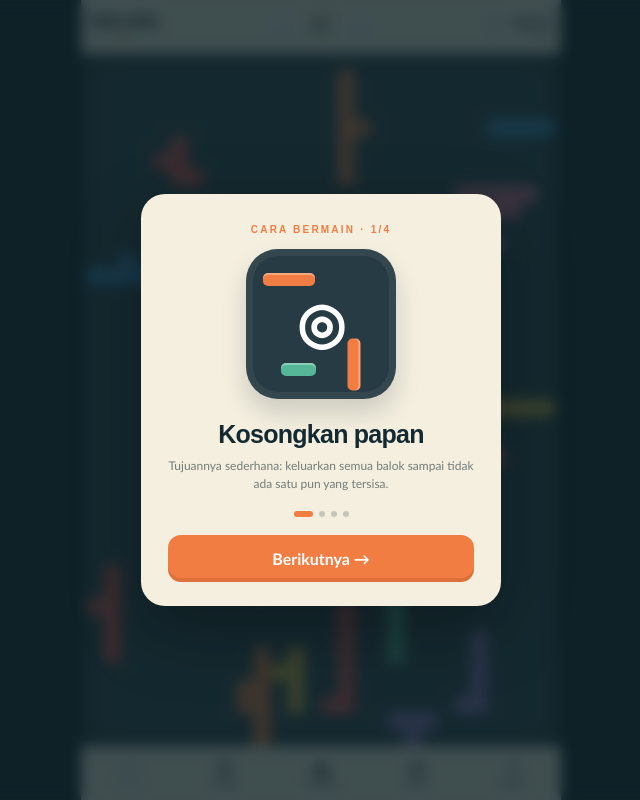
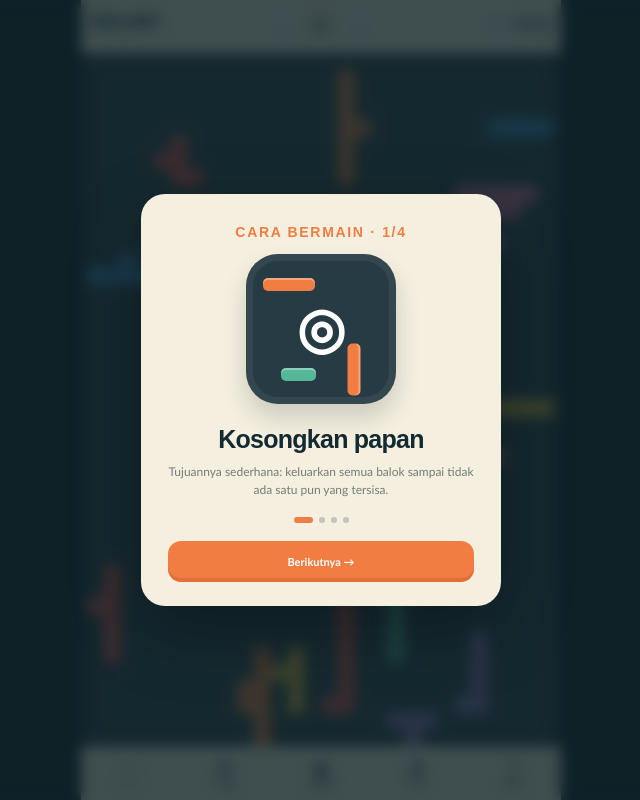
Before and after one commit to ahsubhan/BalokKosong, a Next.js app: page / in a window 1280 px wide. Shown: the whole page, without its empty margins (319-959 px from the left). Built offline with nearby package versions, Linux system fonts and the light colour scheme.

Commit message:
Refine onboarding typography and navigation buttons

```diff
--- a/app/globals.css
+++ b/app/globals.css
@@ -98,7 +98,7 @@ h1 span { color:var(--orange); }
 .mode-list{display:grid;gap:9px;margin:17px 0}.mode-list button{display:flex;align-items:center;gap:12px;padding:12px;border:2px solid transparent;border-radius:13px;background:#fff8;color:var(--ink);text-align:left}.mode-list button.active{border-color:var(--orange);background:#fff}.mode-list button>b{display:grid;place-items:center;width:40px;height:40px;border-radius:10px;background:var(--ink);color:#fff;font-size:19px}.mode-list span{display:flex;flex-direction:column}.mode-list strong{font-size:12px}.mode-list small{margin-top:4px;color:var(--muted);font-size:9px}.timeout-icon{display:grid;place-items:center;width:62px;height:62px;margin:0 auto 17px;border-radius:50%;background:#d95849;color:#fff;font-size:28px;box-shadow:0 0 0 9px rgba(217,88,73,.14)}
 .settings-modal{max-height:calc(100dvh - 24px);overflow:auto}.settings-label{display:block;margin:15px 0 8px;color:var(--orange);font:900 8px Arial,sans-serif;letter-spacing:.18em;text-align:left}.setting-row{display:flex;align-items:center;justify-content:space-between;gap:12px;padding:11px 12px;border:1px solid #142a3220;border-radius:12px;background:#fff8;text-align:left}.setting-row>span{display:flex;flex-direction:column}.setting-row strong{font-size:11px}.setting-row small{margin-top:3px;color:var(--muted);font-size:8px}.setting-row>button{position:relative;width:42px;height:24px;border:0;border-radius:20px;background:#aeb5b1;padding:3px}.setting-row>button i{display:block;width:18px;height:18px;border-radius:50%;background:#fff;transition:transform .18s ease}.setting-row>button.toggle-on{background:var(--orange)}.setting-row>button.toggle-on i{transform:translateX(18px)}.compact-themes{margin-top:0}.compact-themes .theme-choice{padding:7px}.compact-themes .theme-choice i{width:29px;height:23px}
 .replay-guide{display:flex;align-items:center;gap:11px;width:100%;margin:0 0 10px;padding:10px;border:1px solid #142a3220;border-radius:12px;background:#fff8;color:var(--ink);text-align:left}.replay-guide>b{display:grid;place-items:center;width:34px;height:34px;border-radius:9px;background:var(--orange);color:#fff}.replay-guide span{display:flex;flex-direction:column}.replay-guide strong{font-size:11px}.replay-guide small{margin-top:3px;color:var(--muted);font-size:8px}
-.guide-modal{overflow:hidden}.guide-visual{position:relative;display:grid;place-items:center;width:150px;height:150px;margin:13px auto 22px;border-radius:32px;background:#263b43;box-shadow:inset 0 0 0 7px #ffffff10,0 14px 25px #10252d2b}.guide-visual>b{position:relative;z-index:2;color:#fff;font:900 56px/1 Arial,sans-serif}.guide-visual>i{position:absolute;width:52px;height:13px;border-radius:5px;background:var(--orange);box-shadow:inset 0 2px #ffffff55}.guide-visual>i:nth-of-type(1){left:17px;top:24px}.guide-visual>i:nth-of-type(2){right:16px;bottom:28px;transform:rotate(90deg)}.guide-visual>i:nth-of-type(3){left:35px;bottom:23px;width:35px;background:#55b797}.guide-visual-1>i:nth-of-type(1),.guide-visual-1>i:nth-of-type(3){transform:translateX(12px)}.guide-visual-2>i:nth-of-type(2){transform:rotate(90deg) translateX(-12px)}.guide-visual-3{background:linear-gradient(145deg,#263b43,#4d3b58)}.guide-dots{display:flex;justify-content:center;gap:6px;margin:18px 0 4px}.guide-dots i{width:6px;height:6px;border-radius:50%;background:#c5c4bb}.guide-dots i.active{width:19px;border-radius:5px;background:var(--orange)}.guide-actions{display:flex;align-items:end;gap:8px}.guide-actions .play-btn{margin-top:14px}.guide-back{flex:0 0 auto;margin-bottom:1px;padding:14px 8px;border:0;background:transparent;color:var(--muted);font-size:10px;font-weight:900}
+.guide-modal{overflow:hidden}.guide-modal>.modal-kicker{font-size:14px;letter-spacing:.12em}.guide-visual{position:relative;display:grid;place-items:center;width:150px;height:150px;margin:13px auto 22px;border-radius:32px;background:#263b43;box-shadow:inset 0 0 0 7px #ffffff10,0 14px 25px #10252d2b}.guide-visual>b{position:relative;z-index:2;color:#fff;font:900 56px/1 Arial,sans-serif}.guide-visual>i{position:absolute;width:52px;height:13px;border-radius:5px;background:var(--orange);box-shadow:inset 0 2px #ffffff55}.guide-visual>i:nth-of-type(1){left:17px;top:24px}.guide-visual>i:nth-of-type(2){right:16px;bottom:28px;transform:rotate(90deg)}.guide-visual>i:nth-of-type(3){left:35px;bottom:23px;width:35px;background:#55b797}.guide-visual-1>i:nth-of-type(1),.guide-visual-1>i:nth-of-type(3){transform:translateX(12px)}.guide-visual-2>i:nth-of-type(2){transform:rotate(90deg) translateX(-12px)}.guide-visual-3{background:linear-gradient(145deg,#263b43,#4d3b58)}.guide-dots{display:flex;justify-content:center;gap:6px;margin:18px 0 4px}.guide-dots i{width:6px;height:6px;border-radius:50%;background:#c5c4bb}.guide-dots i.active{width:19px;border-radius:5px;background:var(--orange)}.guide-actions{display:flex;align-items:stretch;gap:9px}.guide-actions .play-btn,.guide-back{flex:1;margin-top:14px;padding:14px 12px;border-radius:13px;font-size:11px;font-weight:900}.guide-back{border:1.5px solid #142a3225;background:#fff8;color:var(--ink);box-shadow:inset 0 -3px #142a3210}
 .block-board { flex:1 1 auto; min-height:0; width:100%; aspect-ratio:auto; border-width:0 6px; border-radius:0; box-shadow:none; }
 .pause-cover{position:absolute;inset:0;z-index:15;display:grid;place-items:center;background:rgba(15,32,38,.7);backdrop-filter:blur(5px)}.pause-cover button{display:flex;flex-direction:column;align-items:center;border:0;background:transparent;color:#fff}.pause-cover b{display:grid;place-items:center;width:58px;height:58px;margin-bottom:13px;border-radius:50%;background:var(--orange);font-size:23px;box-shadow:0 0 0 9px #f17d4230}.pause-cover strong{font-size:17px}.pause-cover small{margin-top:5px;color:#ffffffaa;font-size:9px}
 .block-arrow { position:relative; z-index:3; display:grid; place-items:center; width:20px; height:20px; border-radius:50%; background:#132b34dd; color:white; font:900 13px/1 Arial,sans-serif; pointer-events:none; box-shadow:0 2px 4px #0006; }
```
